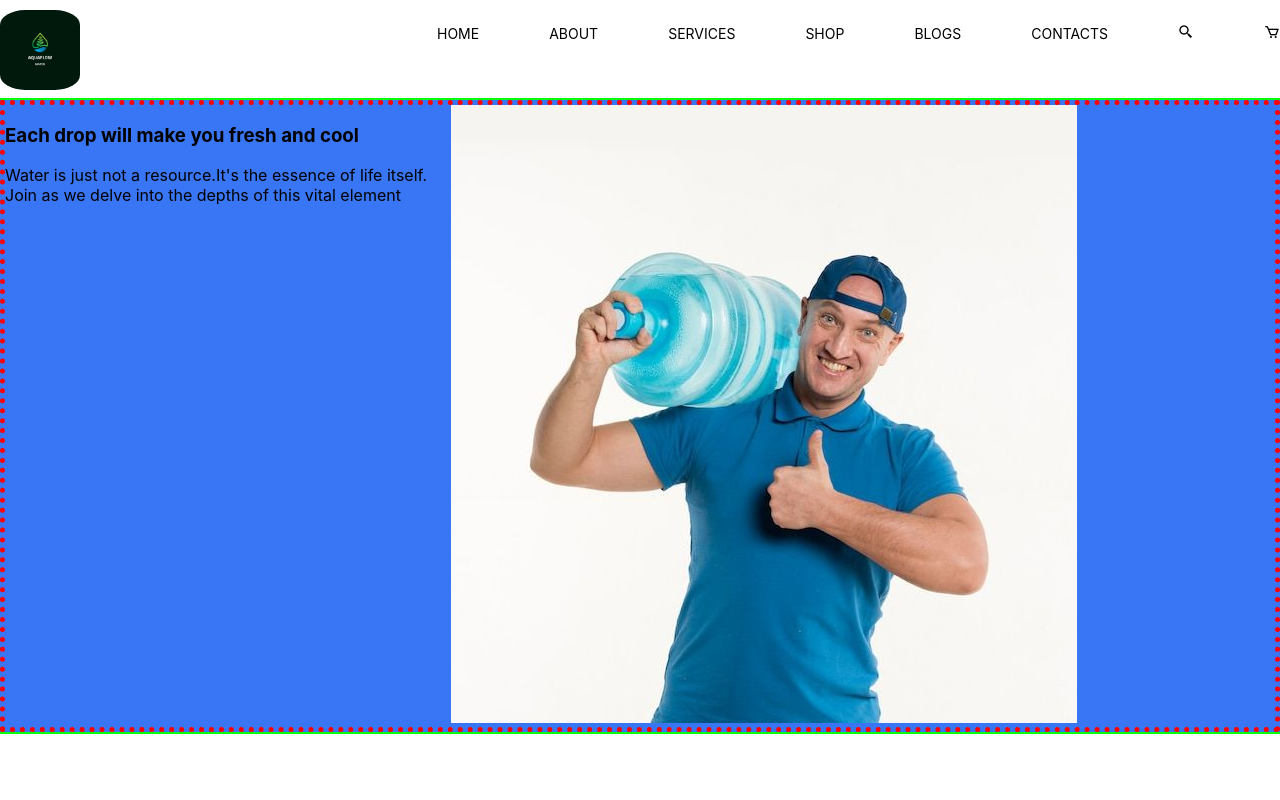
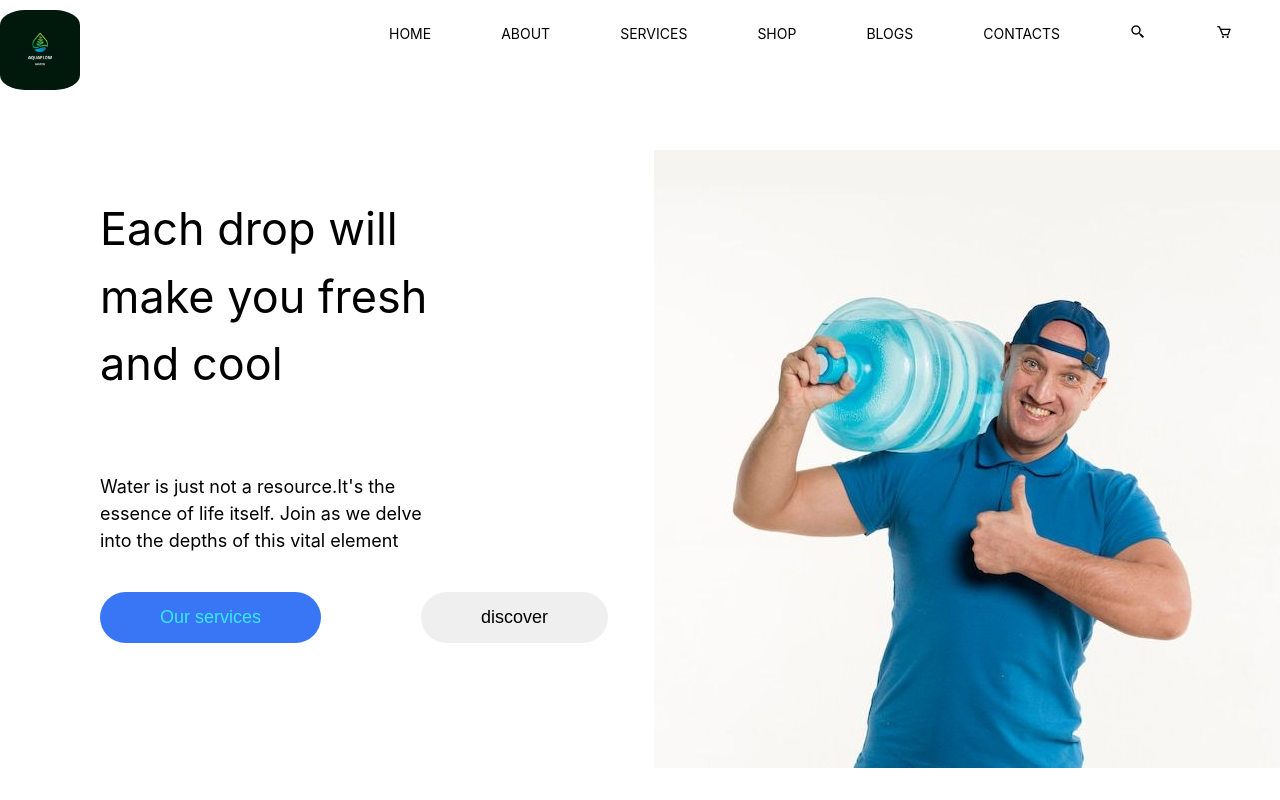
Before and after one commit to jaysonalfie/Aquaflow-Project, a React (Create React App) app: page / in a window 1280 px wide. Built offline with nearby package versions, Linux system fonts and the light colour scheme.

Commit message:
css grid and flex adding

```diff
--- a/src/components/Home.js
+++ b/src/components/Home.js
@@ -1,3 +1,4 @@
+/* eslint-disable jsx-a11y/alt-text */
 import React from "react";
 import Navbar from "./Navbar";
 import "./style.css";
@@ -8,17 +9,21 @@ const Home = () => {
     <div>
       <section className="section1">
         <article>
-        <h1>Each drop will make you fresh and cool</h1>
-          <p>
-            Water is just not a resource.It's the essence of life itself.<br/> Join
+        <p className="heading">Each drop will <br/> make you fresh <br/> and cool</p>
+          <p className="water">
+            Water is just not a resource.It's the essence of life itself. Join
             as we delve into the depths of this vital element
           </p>
+          <button className="btn">Our services</button>
+          <button className="btn2">discover</button>
+
+
+
+
+
         </article>
-
-        <article>
         <img src={deliveryman} className="deliveryman"/>
-        </article>
-      </section>
+        </section>
       <section></section>
     </div>
   );
--- a/src/components/Navbar.js
+++ b/src/components/Navbar.js
@@ -9,7 +9,7 @@ const Navbar = () => {
          <div className="container">
          <img  src={logo1} alt="AquaFlow" className="logo"/>
          <nav>
-        <ul>
+        <ul className="nav-list">
             <li>
                 <NavLink to='/'>Home</NavLink>
             </li>
--- a/src/components/style.css
+++ b/src/components/style.css
@@ -22,6 +22,7 @@ header ::after{
 
 nav{
     float:right;
+    margin-right: 3rem;
 }
 
 
@@ -68,9 +69,56 @@ nav a:hover::before{
 
 /* Home component */
 .section1{
-    border: 5px dotted red;
+    /* border: 10px solid firebrick;
     display: flex;
+    align-items: center;
+    flex-wrap: wrap;
     background: #3876F5;
     outline: 2px solid lime;
-    gap:1.5rem;
+    gap: 2rem; */
+    display: grid;
+    grid-template-columns: auto auto;
+	margin-top: 50px;
+	margin-left: 100px;
+
 }
+
+/*
+.section1 > * {
+ flex:1;
+} */
+
+.heading{
+    font-size: 45px;
+    font-weight: 400;
+    padding-bottom: 30px;
+    line-height: 1.5;
+}
+.water{
+    font-weight: 400;
+    width: 64%;
+    line-height: 1.5;
+    font-size: 18px;
+}
+.btn{
+    margin-top: 20px;
+    padding: 15px 60px;
+    border-radius: 10vmax;
+    border: none;
+    cursor: pointer;
+    font-size: 18px;
+    background-color:#38EAFF;
+}
+.btn2{
+    margin-top: 20px;
+    margin-left: 100px;
+    padding: 15px 60px;
+    border-radius: 10vmax;
+    border: none;
+    cursor: pointer;
+    font-size: 18px;
+}
+.btn{
+    background-color: #3876F5;
+    color: #38EAFF;
+}
```
